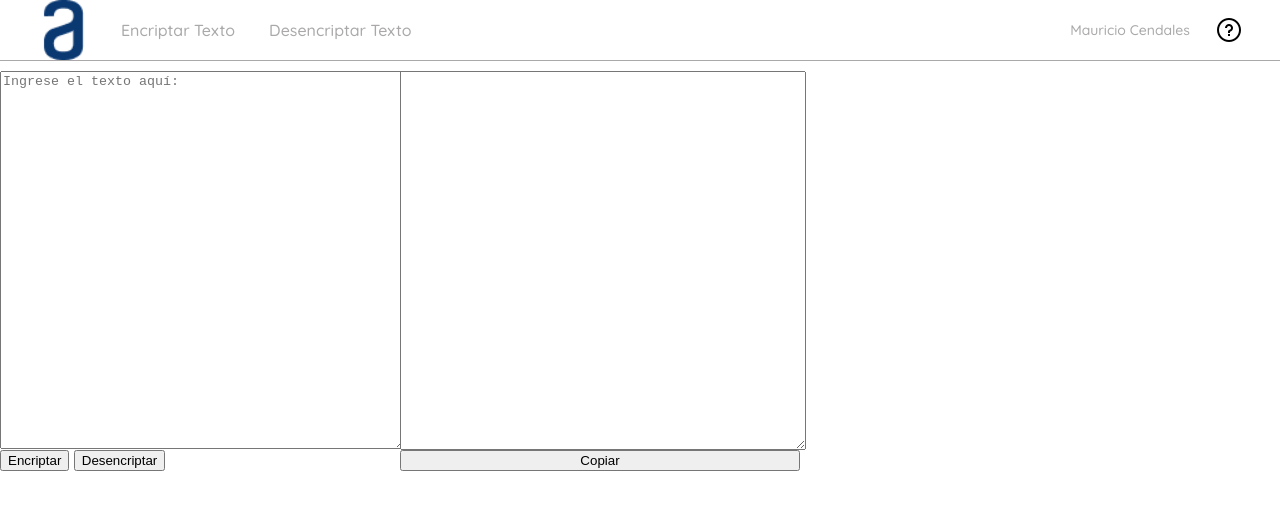
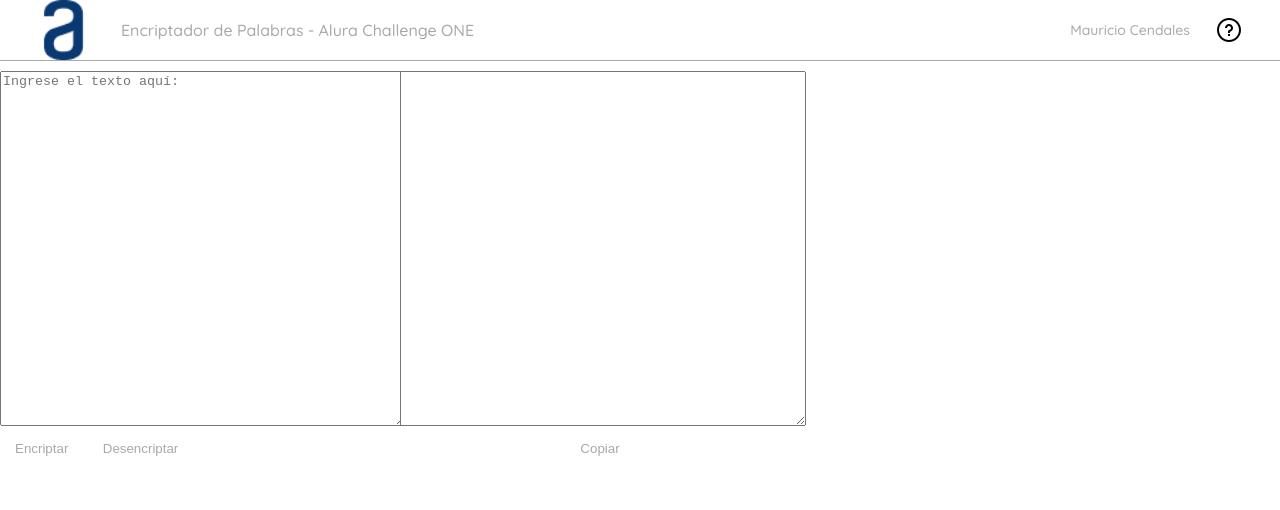
Before and after one commit to malexcdl/aluraChallengeOne, a plain HTML site: page index.html in a window 1280 px wide. Drawn offline with Linux system fonts and the light colour scheme.

Commit message:
Botones Estilizados

```diff
--- a/index.html
+++ b/index.html
@@ -19,8 +19,9 @@
         <div class="navbar-izq">
           <img src="./images/Logo.png" alt="logo alura" class="logo" />
           <ul>
-            <li><a href="/">Encriptar Texto</a></li>
-            <li><a href="/">Desencriptar Texto</a></li>
+            <li>
+              <a href="">Encriptador de Palabras - Alura Challenge ONE</a>
+            </li>
           </ul>
         </div>
         <div class="navbar-der">
@@ -43,17 +44,17 @@
             placeholder="Ingrese el texto aquí: "
           ></textarea>
           <div class="botones">
-            <button class="encriptar" onclick="btnEncriptar()">
+            <button class="boton" onclick="btnEncriptar()">
               Encriptar
             </button>
-            <button class="desencriptar" onclick="btnDesencriptar()">
+            <button class="boton" onclick="btnDesencriptar()">
               Desencriptar
             </button>
           </div>
         </section>
         <section class="section2">
           <textarea class="mensaje"></textarea>
-          <button class="copiar" onclick="copiar()">Copiar</button>
+          <button class="boton" onclick="copiar()">Copiar</button>
         </section>
       </div>
     </main>
--- a/style.css
+++ b/style.css
@@ -82,6 +82,20 @@
     width: 100%;
     height: 100%;
   }
+
+  .boton{
+    background-color: var(--white);
+    color: var(--light-gray);
+    border: 1px solid var(--white);
+    padding: 10px;
+    margin: 4px;
+    border-radius: 8px;
+  }
+
+  .boton:hover{
+    border: 1px solid var(--light-smooth-blue);
+    color: var(--light-smooth-blue);
+  }
   @media (max-width: 640px) {
     .navbar-izq ul {
       display: none;
```
